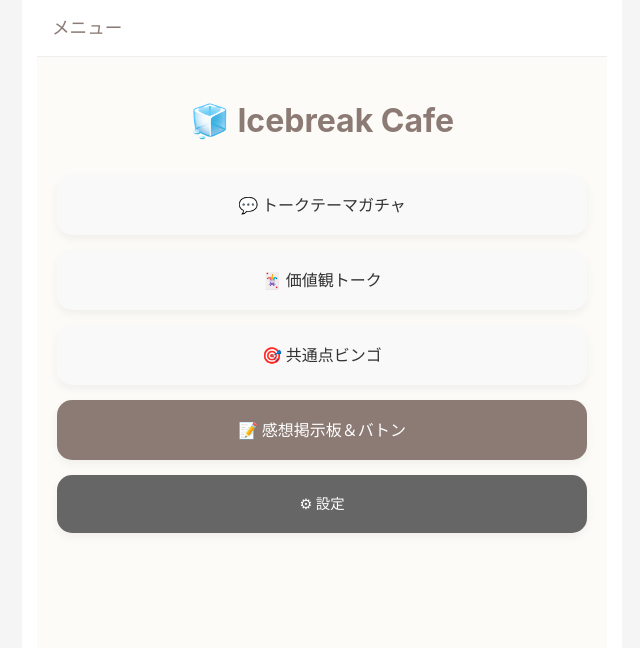
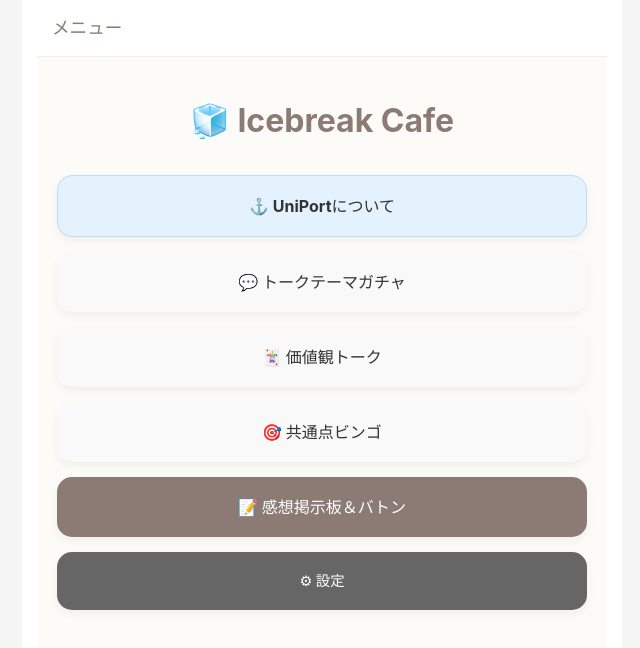
Before and after one commit to BBHF810/icebreak-cafe, a React (Vite) app: page / in a window 1280 px wide. Shown: the top 648 px of the page, without its empty margins (318-958 px from the left). Built offline with nearby package versions, Linux system fonts and the light colour scheme; no server answers; the database is empty.

Commit message:
Fix case sensitivity to Feedback

```diff
--- a/src/App.jsx
+++ b/src/App.jsx
@@ -9,6 +9,7 @@
 import Feedback from './games/Feedback';
 import Layout from './components/Layout';
 import Settings from './components/Settings';
+import About from './components/About'; // ★ 追加：UniPort説明ページ
 
 import { THEME_LIST } from './games/TalkTheme/data';
 import { BINGO_MISSIONS } from './games/Bingo/data';
@@ -20,8 +21,8 @@
   const [valueThemes, setValueThemes] = useState([]);
   const [feedbacks, setFeedbacks] = useState([]);
 
+  // Firebase同期ロジック
   useEffect(() => {
-    // Firebase同期ロジック (以前の修正を維持)
     onValue(ref(db, 'themes'), (snapshot) => {
       const data = snapshot.val();
       if (data) setThemes(data);
@@ -54,6 +55,14 @@
     <div style={appContainerStyle}>
       <Routes>
         <Route path="/" element={<Layout title="メニュー" showBackBtn={false}><Home /></Layout>} />
+
+        {/* ★ 追加：UniPort紹介ルート */}
+        <Route path="/about" element={
+          <Layout title="UniPortについて">
+            <About />
+          </Layout>
+        } />
+
         <Route path="/talk-theme" element={
           <Layout title="ガチャ">
             <TalkTheme key={themes.filter(t => t.enabled).length} themes={themes} setThemes={updateThemes} />
@@ -83,9 +92,9 @@
   margin: '0 auto',
   minHeight: '100vh',
   backgroundColor: '#fff',
-  display: 'flex',          // 中央配置のため
+  display: 'flex',
   flexDirection: 'column',
-  padding: '0 15px',        // スマホ画面端の余白
+  padding: '0 15px',
   boxSizing: 'border-box'
 };
 
@@ -94,6 +103,10 @@
     <div style={{ textAlign: 'center', width: '100%', padding: '20px 0' }}>
       <h1 style={{ color: '#8c7b75', fontSize: '2rem', marginBottom: '30px' }}>🧊 Icebreak Cafe</h1>
       <div style={{ display: 'flex', flexDirection: 'column', gap: '15px' }}>
+
+        {/* ★ 追加：UniPort紹介へのリンクボタン */}
+        <Link to="/about" style={{...homeButtonStyle, backgroundColor: '#e3f2fd', border: '1px solid #bbdefb'}}>⚓ UniPortについて</Link>
+
         <Link to="/talk-theme" style={homeButtonStyle}>💬 トークテーマガチャ</Link>
         <Link to="/value-talk" style={homeButtonStyle}>🃏 価値観トーク</Link>
         <Link to="/bingo" style={homeButtonStyle}>🎯 共通点ビンゴ</Link>
```
